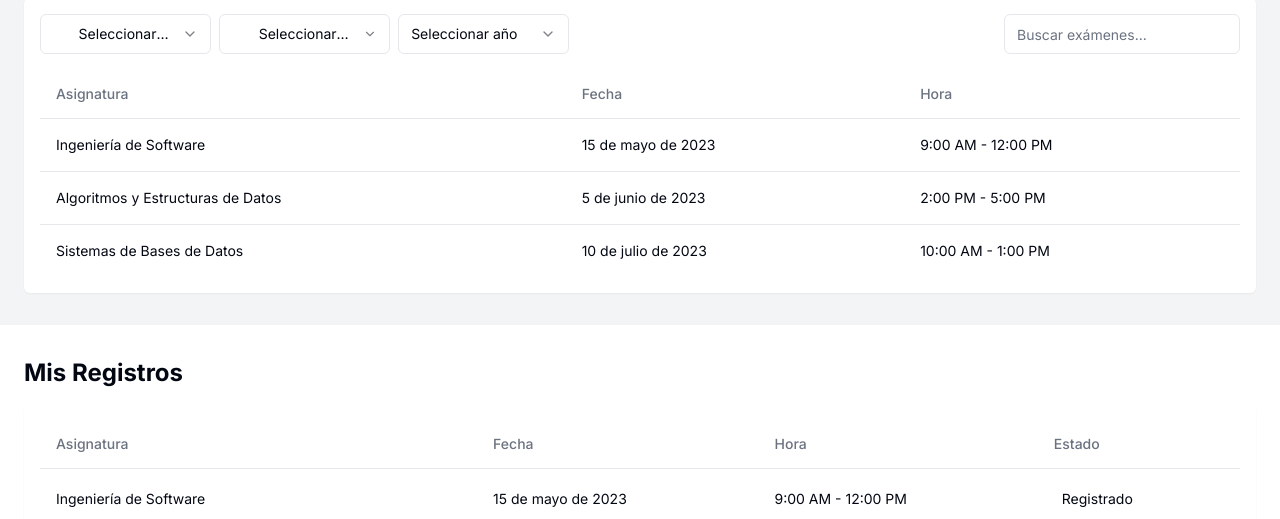
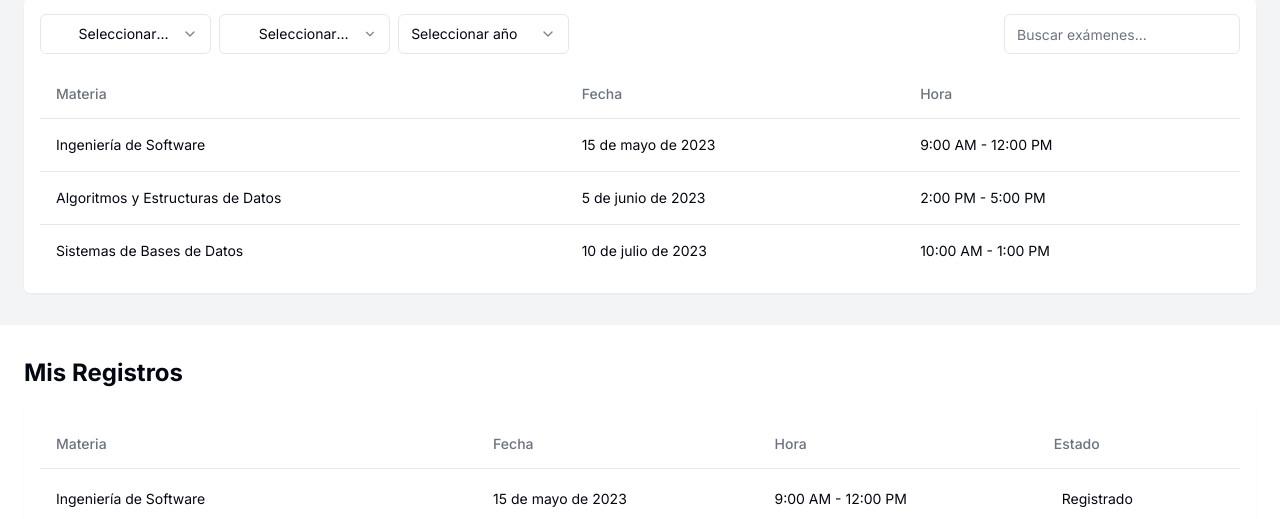
Before and after one commit to nabudev/examenes-issc, a Next.js app in the folder frontend/: page / in a window 1280 px wide. Shown: the part 662-1181 px from the top of the page. Built offline with nearby package versions, Linux system fonts and the light colour scheme.

Commit message:
label asignatura->materia

```diff
--- a/frontend/src/components/component/registro.jsx
+++ b/frontend/src/components/component/registro.jsx
@@ -182,7 +182,7 @@ export function Registro() {
               <Table>
                 <TableHeader>
                   <TableRow>
-                    <TableHead>Asignatura</TableHead>
+                    <TableHead>Materia</TableHead>
                     <TableHead>Fecha</TableHead>
                     <TableHead>Hora</TableHead>
 
@@ -223,7 +223,7 @@ export function Registro() {
               <Table>
                 <TableHeader>
                   <TableRow>
-                    <TableHead>Asignatura</TableHead>
+                    <TableHead>Materia</TableHead>
                     <TableHead>Fecha</TableHead>
                     <TableHead>Hora</TableHead>
 
```
